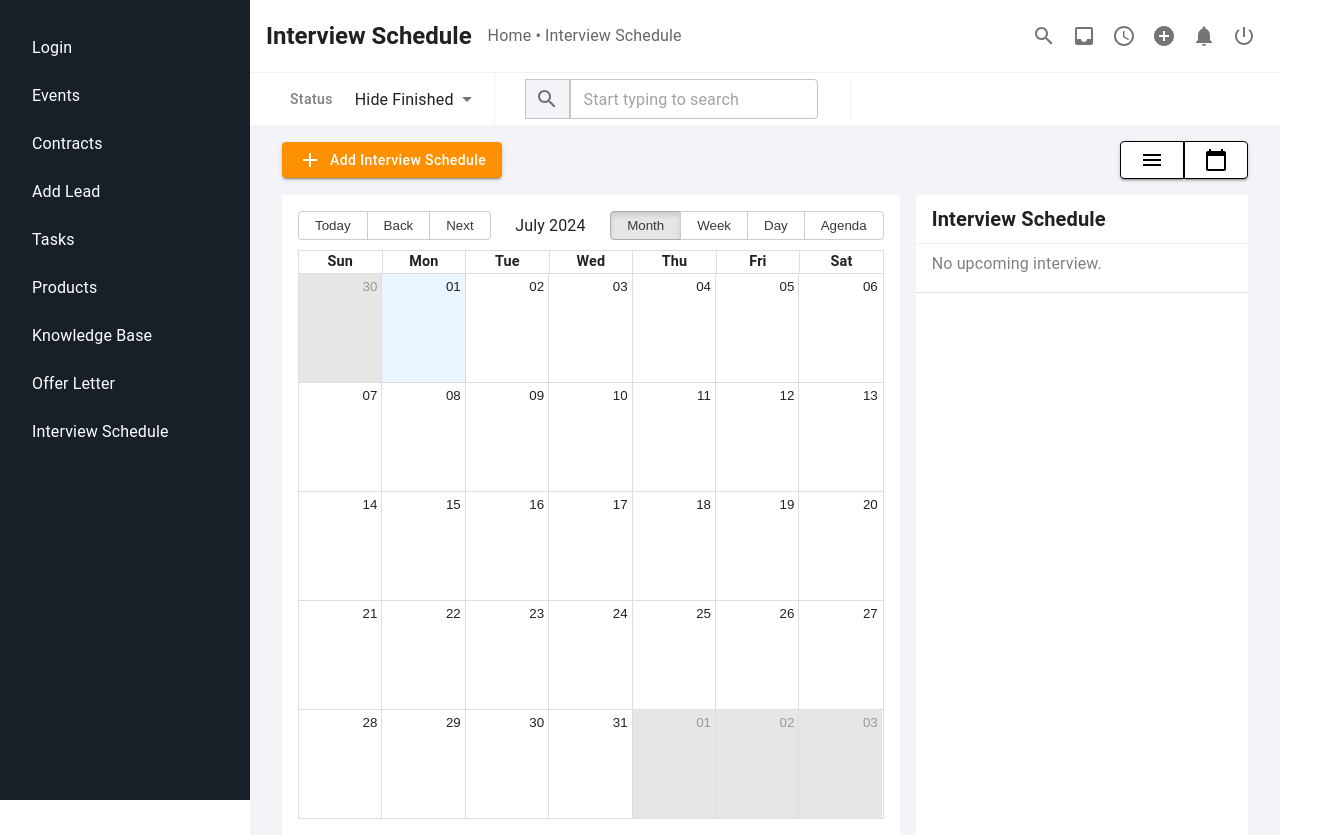
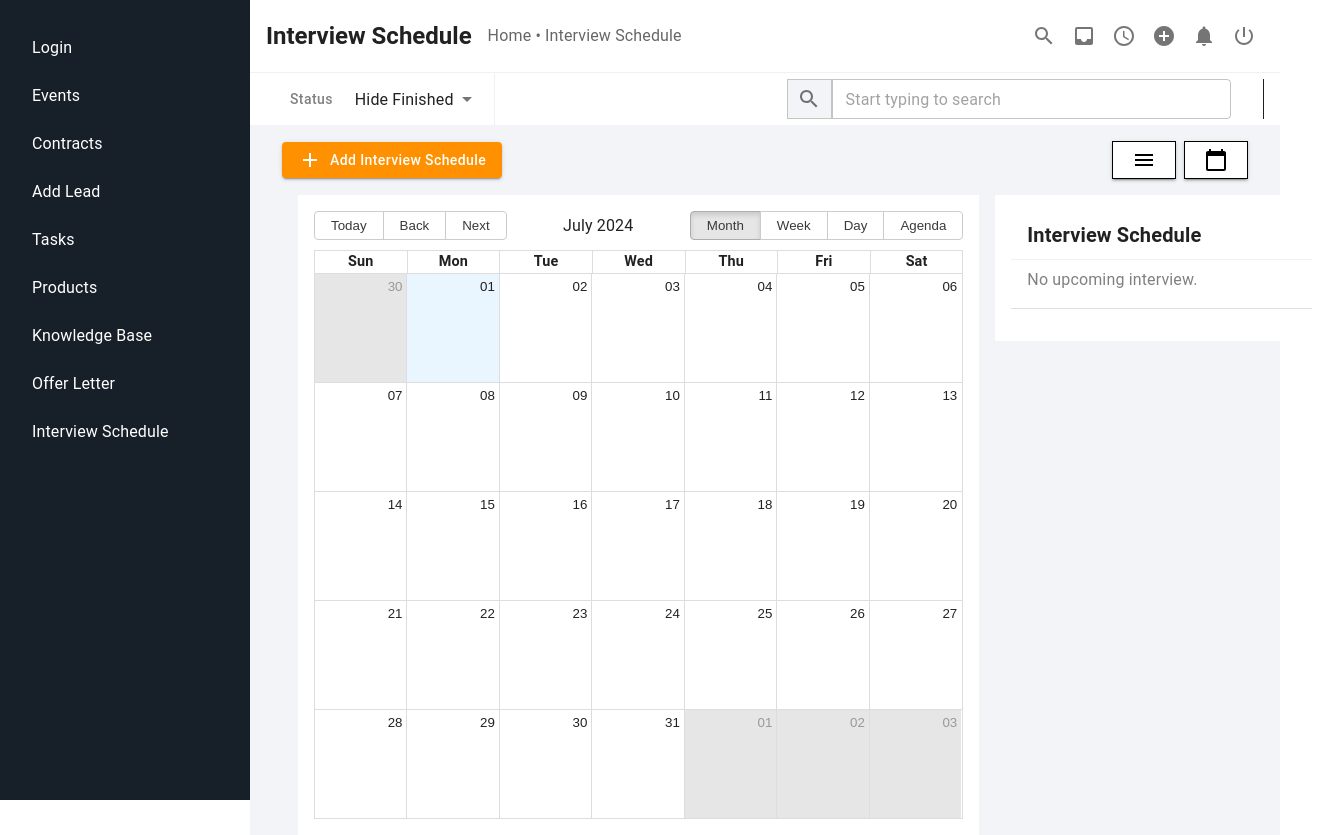
Before and after one commit to gharat-purva/9di, a React (Vite) app: page /interview-schedule in a window 1280 px wide. Shown: the whole page, 1328 px wide, since content can reach past the window. Built offline with nearby package versions, Linux system fonts and the light colour scheme.

Commit message:
Update InterviewSchedule.jsx

```diff
--- a/src/components/InterviewSchedule.jsx
+++ b/src/components/InterviewSchedule.jsx
@@ -2,7 +2,7 @@ import React, { useState } from 'react';
 import { Calendar, momentLocalizer } from 'react-big-calendar';
 import moment from 'moment';
 import 'react-big-calendar/lib/css/react-big-calendar.css';
-import { Box, Button, Typography, TextField, MenuItem, Dialog, DialogActions, DialogContent, DialogTitle, IconButton, Divider } from '@mui/material';
+import { Box, Button, Typography, TextField, MenuItem, Dialog, DialogActions, DialogContent, DialogTitle, IconButton, Divider, Grid, useMediaQuery, useTheme } from '@mui/material';
 import AddIcon from '@mui/icons-material/Add';
 import SearchIcon from '@mui/icons-material/Search';
 import InboxIcon from '@mui/icons-material/Inbox';
@@ -21,6 +21,8 @@ const InterviewSchedule = () => {
   const [open, setOpen] = useState(false);
   const [newEvent, setNewEvent] = useState({ title: '', start: '', end: '' });
   const [activeButton, setActiveButton] = useState(null);
+  const theme = useTheme();
+  const isMobile = useMediaQuery(theme.breakpoints.down('sm'));
 
   const handleClickOpen = () => {
     setOpen(true);
@@ -55,9 +57,10 @@ const InterviewSchedule = () => {
           <IconButton><PowerSettingsNewIcon /></IconButton>
         </Box>
       </Box>
-      <Box sx={{ display: 'flex', justifyContent: 'space-between', alignItems: 'center', backgroundColor: 'white', px: 2, mb: 2 }}>
-        <Box sx={{ display: 'flex', alignItems: 'center' }}>
-          <Button variant="text" sx={{ borderRight: '1px solid #eef2f6', borderRadius: 0, color: 'gray', ml: 2, textTransform: 'none', '&:hover': { backgroundColor: 'transparent' }, '&:focus': { backgroundColor: 'transparent' } }}>
+      <Box sx={{ display: 'flex', flexDirection: { xs: 'column', sm: 'row' }, justifyContent: 'space-between', alignItems: 'center', backgroundColor: 'white', px: 2, mb: 2 }}>
+        <Box sx={{ display: 'flex', flexDirection: { xs: 'column', sm: 'row' }, alignItems: 'center', width: '100%' }}>
+          <Box sx={{ display: 'flex', alignItems: 'center', flexGrow: 1, width: '100%' }}>
+            <Button variant="text" sx={{ borderRight: { sm: '1px solid #eef2f6' }, borderRadius: 0, color: 'gray', ml: { sm: 2 }, textTransform: 'none', '&:hover': { backgroundColor: 'transparent' }, '&:focus': { backgroundColor: 'transparent' }, width: { xs: '100%', sm: 'auto' }, justifyContent: { xs: 'flex-start', sm: 'center' } }}>
               Status
               <TextField
                 select
@@ -66,8 +69,8 @@ const InterviewSchedule = () => {
                 onChange={(e) => setEmployeeFilter(e.target.value)}
                 sx={{
                   ml: 1,
-                width: 'auto',
-                minWidth: 50,
+                  width: { xs: '100%', sm: 'auto' },
+                  minWidth: { sm: 50 },
                   '& .MuiOutlinedInput-root': {
                     border: 'none',
                     '& fieldset': {
@@ -79,8 +82,8 @@ const InterviewSchedule = () => {
                 <MenuItem value="All" fontWeight="bold" sx={{ textTransform: 'none' }}>Hide Finished</MenuItem>
               </TextField>
             </Button>
-
-          <Box sx={{ display: 'flex', alignItems: 'center', pr:4, borderRight: 1, borderRightColor:'#eef2f6' }}>
+          </Box>
+          <Box sx={{ display: 'flex', alignItems: 'center', width: '100%', mt: { xs: 2, sm: 0 }, pr: { sm: 4 }, borderRight: { sm: 1 }, borderRightColor: '#eef2f6' }}>
             <IconButton sx={{
               backgroundColor: '#f3f4f8',
               border: 'solid 1px',
@@ -89,7 +92,8 @@ const InterviewSchedule = () => {
               p: 1,
               height: '40px',
               width: '45px',
-              ml: '30px'
+              ml: { sm: '30px' },
+              mr: { xs: 1, sm: 0 }
             }}>
               <SearchIcon />
             </IconButton>
@@ -98,6 +102,7 @@ const InterviewSchedule = () => {
               size="large"
               placeholder="Start typing to search"
               sx={{
+                width: '100%',
                 '& .MuiOutlinedInput-root': {
                   height: '40px',
                   borderTopLeftRadius: 0,
@@ -109,12 +114,12 @@ const InterviewSchedule = () => {
           </Box>
         </Box>
       </Box>
-      <Box sx={{ display: 'flex', justifyContent: 'space-between', alignItems: 'center', mb: 2, mx: 4 }}>
-        <Button variant="contained" sx={{ backgroundColor: '#ff9000', color: 'white', textTransform: 'none', mr: 2 }} onClick={handleClickOpen}>
+      <Box sx={{ display: 'flex', justifyContent: 'space-between', alignItems: 'center', mb: 2, mx: 4, flexDirection: { xs: 'column', sm: 'row' } }}>
+        <Button variant="contained" sx={{ backgroundColor: '#ff9000', color: 'white', textTransform: 'none', mb: { xs: 2, sm: 0 }, mr: { sm: 2 } }} onClick={handleClickOpen}>
           <AddIcon sx={{ mr: 1 }} />
           Add Interview Schedule
         </Button>
-        <Box sx={{ display: 'flex', justifyContent: 'flex-end', alignItems: 'center' }}>
+        <Box sx={{ display: 'flex', justifyContent: { xs: 'center', sm: 'flex-end' }, alignItems: 'center', width: { xs: '100%', sm: 'auto' } }}>
           <Button
             variant="contained"
             onClick={() => handleButtonClick('menu')}
@@ -124,11 +129,13 @@ const InterviewSchedule = () => {
               borderColor: 'black',
               border: 1,
               textTransform: 'none',
-              borderTopRightRadius: 0,
-              borderBottomRightRadius: 0,
+              borderTopRightRadius: activeButton === 'menu' ? '4px' : 0,
+              borderBottomRightRadius: activeButton === 'menu' ? '4px' : 0,
+              borderRadius: activeButton === 'menu' ? '4px' : 0,
               '&:hover': {
                 backgroundColor: activeButton === 'menu' ? 'black' : '#f0f0f0',
               },
+              mr: 1
             }}
           >
             <MenuIcon />
@@ -142,8 +149,9 @@ const InterviewSchedule = () => {
               borderColor: 'black',
               border: 1,
               textTransform: 'none',
-              borderTopLeftRadius: 0,
-              borderBottomLeftRadius: 0,
+              borderTopLeftRadius: activeButton === 'calendar' ? '4px' : 0,
+              borderBottomLeftRadius: activeButton === 'calendar' ? '4px' : 0,
+              borderRadius: activeButton === 'calendar' ? '4px' : 0,
               '&:hover': {
                 backgroundColor: activeButton === 'calendar' ? 'black' : '#f0f0f0',
               },
@@ -153,8 +161,9 @@ const InterviewSchedule = () => {
           </Button>
         </Box>
       </Box>
-      <Box sx={{ display: 'flex', justifyContent: 'space-between', ml: 4, mr: 4 }}>
-        <Box sx={{ backgroundColor: 'white', height: 640, p: 2, width: '65%' }}>
+      <Grid container spacing={2} sx={{ ml: 4, mr: 4 }}>
+        <Grid item xs={12} md={8}>
+          <Box sx={{ backgroundColor: 'white', height: { xs: 400, md: 640 }, p: 2 }}>
             <Calendar
               localizer={localizer}
               events={events}
@@ -163,12 +172,15 @@ const InterviewSchedule = () => {
               style={{ height: '100%' }}
             />
           </Box>
-        <Box sx={{ backgroundColor: 'white', width: '35%', ml: 2 }}>
+        </Grid>
+        <Grid item xs={12} md={4}>
+          <Box sx={{ backgroundColor: 'white', p: 2 }}>
             <Typography variant="h6" sx={{ textTransform: 'none', fontWeight: 'bold', borderBottom: '1px solid #eef2f6', mt: 1, pb: 1, pl: 2 }}>Interview Schedule</Typography>
             <Typography variant="body1" sx={{ textTransform: 'none', color: 'gray', mt: 1, pl: 2 }}>No upcoming interview.</Typography>
             <Divider sx={{ my: 2 }} />
           </Box>
-      </Box>
+        </Grid>
+      </Grid>
       <Dialog open={open} onClose={handleClose}>
         <DialogTitle sx={{ textTransform: 'none' }}>Add New Event</DialogTitle>
         <DialogContent>
```
Lines whose indentation alone changed are shown as unchanged.
